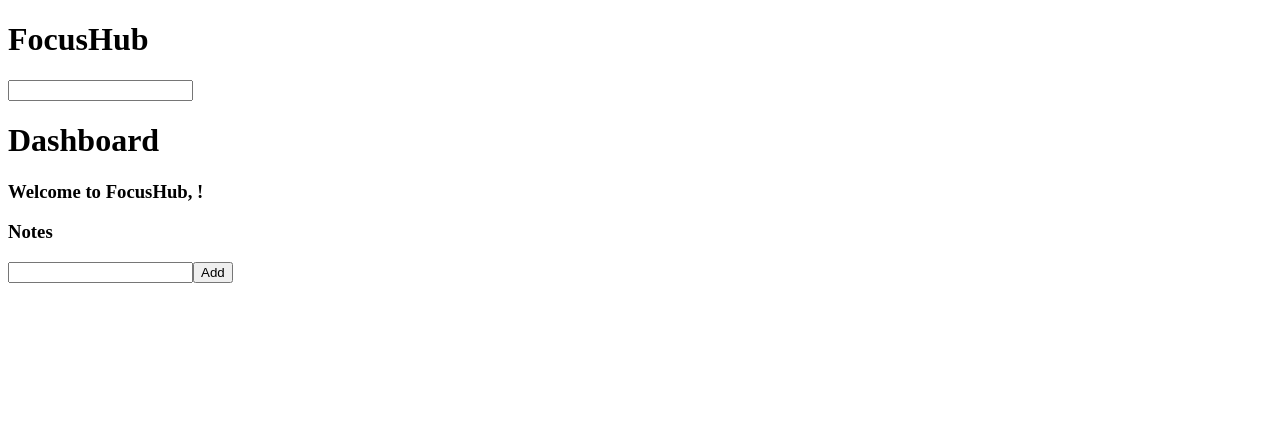
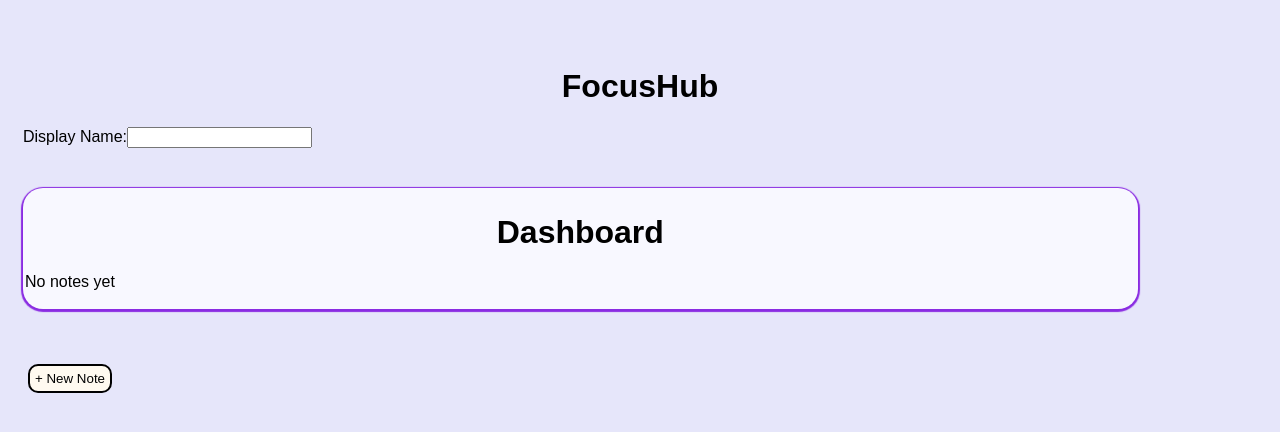
Before and after one commit to AsmiC18/FocusHub, a React (Vite) app: page / in a window 1280 px wide. Shown: the top 432 px of the page. Built offline with nearby package versions, Linux system fonts and the light colour scheme.

Commit message:
style: added styling and ui for all note features

```diff
--- a/package.json
+++ b/package.json
@@ -11,7 +11,8 @@
   },
   "dependencies": {
     "react": "^19.2.6",
-    "react-dom": "^19.2.6"
+    "react-dom": "^19.2.6",
+    "react-icons": "^5.6.0"
   },
   "devDependencies": {
     "@eslint/js": "^10.0.1",
--- a/src/App.css
+++ b/src/App.css
@@ -0,0 +1,63 @@
+body{
+    font-family: Arial, Helvetica, sans-serif;
+    background:lavender;
+}
+.app{
+    margin:40px 10px;
+    padding:5px;
+    max-width: auto;
+}
+.dashboard{
+    max-width:90%;
+    margin-bottom: 50px;
+    margin-top:40px;
+
+    padding: 2px;
+    background:ghostwhite;
+    border-radius: 20px;
+    box-shadow: 0 1px 1px 2px blueviolet;
+
+
+
+}
+h1{
+    text-align: center;
+    padding:2px;
+    margin-bottom:20px;
+}
+h2{
+    text-align:center;
+}
+h3{
+    text-align:left;
+    margin: 20px 10px;
+}
+
+.notes{
+    padding:10px;
+    margin:2px;
+    border: 2px solid;
+    border-radius:15px;
+    display:flex;
+    justify-content: space-between;
+    background:floralwhite;
+}
+.icon button{
+    padding:4px;
+    gap: 10px;
+    border:none;
+    background:none;
+    cursor:pointer;
+
+}
+.button{
+    padding:5px;
+    border: 2px solid black;
+    margin:5px;
+    border-radius:10px;
+    background: floralwhite;
+    cursor: pointer;
+
+
+
+}
--- a/src/App.jsx
+++ b/src/App.jsx
@@ -1,14 +1,18 @@
 import Dashboard from './components/Dashboard.jsx'
 import {useState, useEffect} from 'react'
 import AddNote from './components/AddNote.jsx'
+import './App.css'
 function App(){
 
   const [name,setName]= useState('');
+
 
   const [notes,newnotes]=useState([]);
 
   const [currId,setId]=useState('');
   const [currText, setText]=useState('');
+
+
 
   useEffect(()=>{
     const savedNotes = localStorage.getItem("notes");
@@ -51,6 +55,7 @@ function App(){
        : {id: note.id, text: note.text}
     )
 
+
     newnotes(updated_notes);
     localStorage.setItem("notes", JSON.stringify(updated_notes));
     setId('')
@@ -58,11 +63,23 @@ function App(){
 
    }
 
+   function handleCancel(){
+    setId('');
+    setText('');
+
+
+   }
+
+
   return (
+    <div className="app">
+      <h1>FocusHub</h1>
     <div>
-      <h1>FocusHub</h1>
-
-     <input onChange={(e)=> setName(e.target.value)}/>
+      Display Name:
+     <input
+      onChange={(e)=> setName(e.target.value)}
+     />
+    </div>
 
      <Dashboard
       user= {name}
@@ -73,6 +90,7 @@ function App(){
       currText={currText}
       changeText={handleTextChange}
       save={handleSave}
+      cancel={handleCancel}
       />
      <AddNote add={handleClick}/>
 
--- a/src/components/AddNote.jsx
+++ b/src/components/AddNote.jsx
@@ -1,22 +1,41 @@
 import {useState} from 'react'
+
+
 function AddNote({add}){
     const [currval, setval]= useState('');
+    const[isAdding,setIsAdding]= useState(false);
 
+    if(isAdding){
         return(
             <div>
-            <input
+                <textarea
                 value={currval}
-            onChange={(e)=> setval(e.target.value)}/>
+                onChange={(e)=> setval(e.target.value)}
+                />
 
-            <button onClick= {()=> {
+                <button className="button" onClick= {()=> {
+                    if(currval.trim()===''){
+                        return;
+                    }
                     add({id: Date.now(), text: currval});
                     setval('');
+                    setIsAdding(false);
 
                 }}>Add</button>
+                <button className="button" onClick={()=> setIsAdding(false)}>Cancel</button>
+
             </div>
 
 
         )
+    }
+    else{
+        return(
+            <div>
+        <button className="button" onClick={()=> setIsAdding(true)}>+ New Note</button>
+        </div>
+        )
+    }
 
 }
 
--- a/src/components/Dashboard.jsx
+++ b/src/components/Dashboard.jsx
@@ -1,13 +1,16 @@
+import { FaTrash, FaEdit } from "react-icons/fa";
 
-function Dashboard({user,notes,del,edit,currId,currText,changeText,save}){
+function Dashboard({user,notes,del,edit,currId,currText,changeText,save,cancel}){
+    if(notes.length>0){
     return(
-        <div>
+        <div className="dashboard">
             <h1> Dashboard </h1>
-            <h3> Welcome to FocusHub, {user}!</h3>
-            <h3>Notes</h3>
+            {user ? <h3>Hello {user}!</h3> : null}
+            <h3> Notes</h3>
 
             {notes.map(
-                note => <li
+                note =>
+                    <li className="notes"
                  key={note.id}>
                     {note.id===currId ?
                     <div>
@@ -16,13 +19,33 @@ function Dashboard({user,notes,del,edit,currId,currText,changeText,save}){
                         onChange= {(e)=> changeText(e.target.value)}
                         />
                         <button onClick= {()=> save()}> Save</button>
+                        <button onClick={()=>cancel()}>Cancel</button>
                     </div>
-                    : note.text
+                    :
+                    <>
+                    {note.text}
 
-                 } <button onClick= {()=> {del(note.id)}}>Delete</button> <button onClick= {()=> {edit(note)}}> Edit</button></li>)}
+
+                     <div className="icon">
+                        <button onClick= {()=> {del(note.id)}}><FaTrash/></button>
+                        <button onClick= {()=> {edit(note)}}> <FaEdit/></button>
+                     </div>
+                     </>
+                }
+                 </li>)}
 
 
         </div>
     )
+    }
+    else{
+        return (
+              <div className="dashboard">
+            <h1> Dashboard </h1>
+            {user ? <h3>Hello {user}!</h3> : null}
+            <p>No notes yet</p>
+            </div>
+        )
+    }
 }
 export default Dashboard;
```
Also changed, not shown: 1 other file (tests, documents, lock files or other folders). Lines whose indentation alone changed are shown as unchanged.
